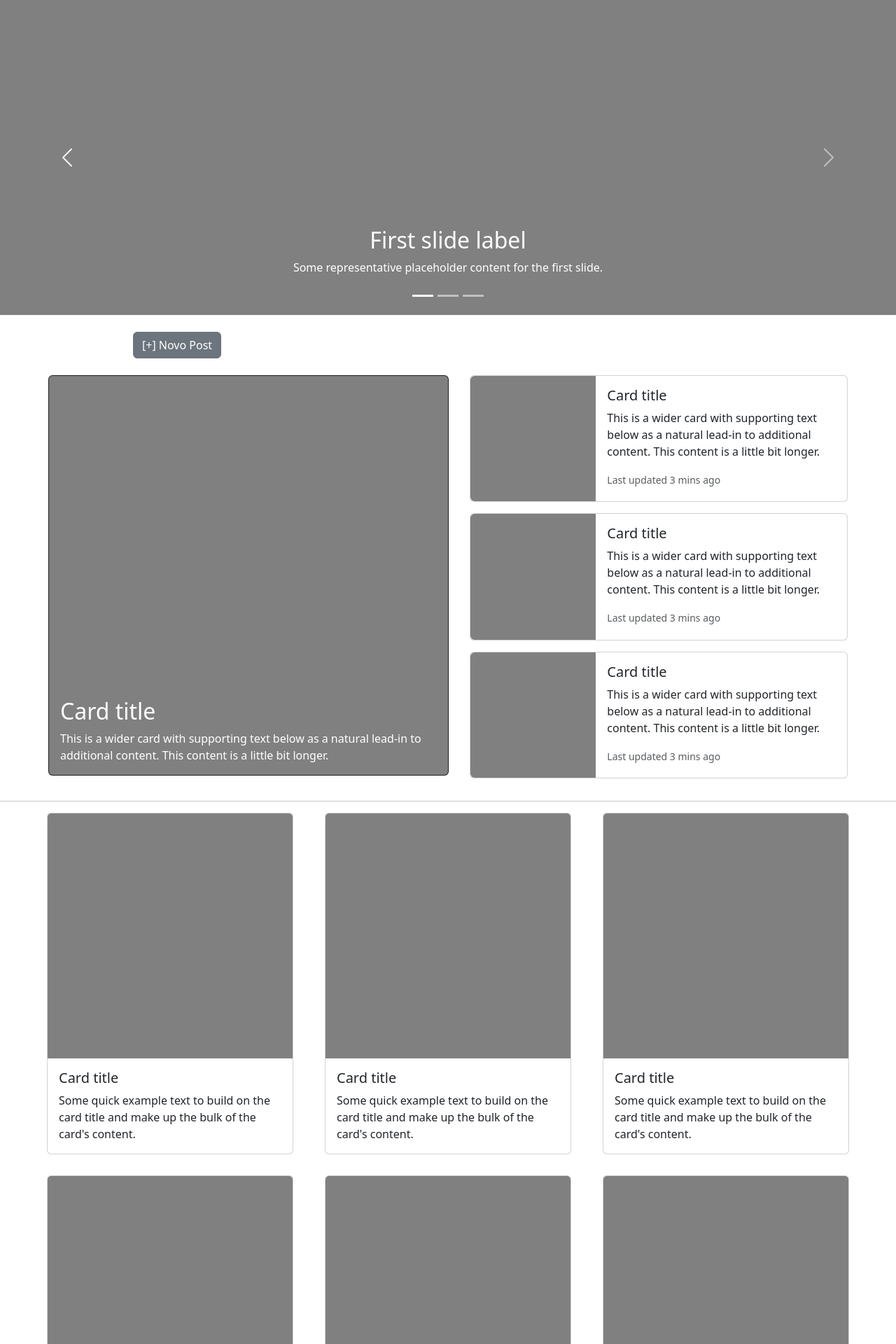
After one commit to Daiene/Pixels, a Flask app: page /bloglogon in a window 1280 px wide. The commit adds this page. Shown: the top 1920 px of the page at 70% size. Run offline with Flask 3, Linux system fonts and the light colour scheme.

Commit message:
bloglogon.html adicionado e inserido na rota

```diff
--- a/src/app.py
+++ b/src/app.py
@@ -89,6 +89,10 @@ def logout():
     session["email"] = None
     return redirect("/")
 
+
+@app.route('/bloglogon')
+def bloglogon():
+    return render_template('bloglogon.html')
 
 
 @app.route('/esqueceu_senha')
--- a/src/static/style/style_blog.css
+++ b/src/static/style/style_blog.css
@@ -17,8 +17,12 @@
 .flex_row{
     display: flex;
     flex-direction: row;
-    align-items: st;
+    align-items: start;
     justify-content: center;
     flex-wrap: wrap;
     gap: 45px;
 }
+
+.new-post{
+    margin-left: 190px;
+}
--- /dev/null
+++ b/src/templates/bloglogon.html
@@ -0,0 +1,207 @@
+{% extends "base.html" %}> {% block content %}
+<main>
+  <div id="carouselExampleCaptions" class="carousel slide">
+    <link rel="stylesheet" href="../static/style/style_blog.css">
+      <div class="carousel-indicators">
+        <button type="button" data-bs-target="#carouselExampleCaptions" data-bs-slide-to="0" class="active" aria-current="true" aria-label="Slide 1"></button>
+        <button type="button" data-bs-target="#carouselExampleCaptions" data-bs-slide-to="1" aria-label="Slide 2"></button>
+        <button type="button" data-bs-target="#carouselExampleCaptions" data-bs-slide-to="2" aria-label="Slide 3"></button>
+      </div>
+      <div class="carousel-inner" >
+        <div class="carousel-item active">
+          <img src="../static/img/gray.png" class="d-block w-100" alt="..." style="max-height: 450px;">
+          <div class="carousel-caption d-none d-md-block">
+            <h2>First slide label</h2>
+            <p>Some representative placeholder content for the first slide.</p>
+          </div>
+        </div>
+        <div class="carousel-item">
+          <img src="../static/img/gray.png" class="d-block w-100" alt="..." style="max-height: 450px;">
+          <div class="carousel-caption d-none d-md-block">
+            <h5>Second slide label</h5>
+            <p>Some representative placeholder content for the second slide.</p>
+          </div>
+        </div>
+        <div class="carousel-item">
+          <img src="..." class="d-block w-100" alt="..." style="max-height: 450px;">
+          <div class="carousel-caption d-none d-md-block">
+            <h5>Third slide label</h5>
+            <p>Some representative placeholder content for the third slide.</p>
+          </div>
+        </div>
+      </div>
+      <button class="carousel-control-prev" type="button" data-bs-target="#carouselExampleCaptions" data-bs-slide="prev">
+        <span class="carousel-control-prev-icon" aria-hidden="true"></span>
+        <span class="visually-hidden">Previous</span>
+      </button>
+      <button class="carousel-control-next" type="button" data-bs-target="#carouselExampleCaptions" data-bs-slide="next">
+        <span class="carousel-control-next-icon" aria-hidden="true"></span>
+        <span class="visually-hidden">Next</span>
+      </button>
+    </div>
+    <br>
+    <div class="new-post">
+      <button type="button" class="btn btn-secondary">[+] Novo Post</button>
+    </div>
+    <br>
+  <div class="flex_container1">
+      <div>
+          <div class="card text-bg-dark">
+              <img src="../static/img/gray.png" class="card-img" alt="..." style="max-width: 570px;">
+              <div class="card-img-overlay d-flex justify-content-end flex-column">
+                <h2 class="card-title">Card title</h2>
+                <p class="card-text">This is a wider card with supporting text below as a natural lead-in to additional content. This content is a little bit longer.</p>
+              </div>
+            </div>
+      </div>
+      <div>
+          <div class="card mb-3" style="max-width: 540px;">
+              <div class="row g-0">
+                <div class="col-md-4">
+                  <img src="../static/img/gray.png" class="img-fluid rounded-start" alt="...">
+                </div>
+                <div class="col-md-8">
+                  <div class="card-body">
+                    <h5 class="card-title">Card title</h5>
+                    <p class="card-text">This is a wider card with supporting text below as a natural lead-in to additional content. This content is a little bit longer.</p>
+                    <p class="card-text"><small class="text-body-secondary">Last updated 3 mins ago</small></p>
+                  </div>
+                </div>
+              </div>
+            </div>
+          <div class="card mb-3" style="max-width: 540px;">
+              <div class="row g-0">
+                <div class="col-md-4">
+                  <img src="../static/img/gray.png" class="img-fluid rounded-start" alt="...">
+                </div>
+                <div class="col-md-8">
+                  <div class="card-body">
+                    <h5 class="card-title">Card title</h5>
+                    <p class="card-text">This is a wider card with supporting text below as a natural lead-in to additional content. This content is a little bit longer.</p>
+                    <p class="card-text"><small class="text-body-secondary">Last updated 3 mins ago</small></p>
+                  </div>
+                </div>
+              </div>
+            </div>
+          <div class="card mb-3" style="max-width: 540px;">
+              <div class="row g-0">
+                <div class="col-md-4">
+                  <img src="../static/img/gray.png" class="img-fluid rounded-start" alt="...">
+                </div>
+                <div class="col-md-8">
+                  <div class="card-body">
+                    <h5 class="card-title">Card title</h5>
+                    <p class="card-text">This is a wider card with supporting text below as a natural lead-in to additional content. This content is a little bit longer.</p>
+                    <p class="card-text"><small class="text-body-secondary">Last updated 3 mins ago</small></p>
+                  </div>
+                </div>
+              </div>
+            </div>
+      </div>
+  </div>
+  <hr>
+  <div class="flex_container2">
+      <div class="flex_row">
+          <div class="card" style="width: 22rem;">
+              <img src="../static/img/gray.png" class="card-img-top" alt="...">
+              <div class="card-body">
+                <h5 class="card-title">Card title</h5>
+                <p class="card-text">Some quick example text to build on the card title and make up the bulk of the card's content.</p>
+              </div>
+            </div>
+            <div class="flex_row">
+              <div class="card" style="width: 22rem;">
+                  <img src="../static/img/gray.png" class="card-img-top" alt="...">
+                  <div class="card-body">
+                    <h5 class="card-title">Card title</h5>
+                    <p class="card-text">Some quick example text to build on the card title and make up the bulk of the card's content.</p>
+                  </div>
+                </div>
+          </div>
+          <div class="flex_row">
+              <div class="card" style="width: 22rem;">
+                  <img src="../static/img/gray.png" class="card-img-top" alt="...">
+                  <div class="card-body">
+                    <h5 class="card-title">Card title</h5>
+                    <p class="card-text">Some quick example text to build on the card title and make up the bulk of the card's content.</p>
+                  </div>
+                </div>
+          </div>
+      </div>
+      <div class="flex_row">
+          <div class="card" style="width: 22rem;">
+              <img src="../static/img/gray.png" class="card-img-top" alt="...">
+              <div class="card-body">
+                <h5 class="card-title">Card title</h5>
+                <p class="card-text">Some quick example text to build on the card title and make up the bulk of the card's content.</p>
+              </div>
+            </div>
+            <div class="flex_row">
+              <div class="card" style="width: 22rem;">
+                  <img src="../static/img/gray.png" class="card-img-top" alt="...">
+                  <div class="card-body">
+                    <h5 class="card-title">Card title</h5>
+                    <p class="card-text">Some quick example text to build on the card title and make up the bulk of the card's content.</p>
+                  </div>
+                </div>
+          </div>
+          <div class="flex_row">
+              <div class="card" style="width: 22rem;">
+                  <img src="../static/img/gray.png" class="card-img-top" alt="...">
+                  <div class="card-body">
+                    <h5 class="card-title">Card title</h5>
+                    <p class="card-text">Some quick example text to build on the card title and make up the bulk of the card's content.</p>
+                  </div>
+                </div>
+          </div>
+      </div>
+      <div class="flex_row">
+          <div class="card" style="width: 22rem;">
+              <img src="../static/img/gray.png" class="card-img-top" alt="...">
+              <div class="card-body">
+                <h5 class="card-title">Card title</h5>
+                <p class="card-text">Some quick example text to build on the card title and make up the bulk of the card's content.</p>
+              </div>
+            </div>
+            <div class="flex_row">
+              <div class="card" style="width: 22rem;">
+                  <img src="../static/img/gray.png" class="card-img-top" alt="...">
+                  <div class="card-body">
+                    <h5 class="card-title">Card title</h5>
+                    <p class="card-text">Some quick example text to build on the card title and make up the bulk of the card's content.</p>
+                  </div>
+                </div>
+          </div>
+          <div class="flex_row">
+              <div class="card" style="width: 22rem;">
+                  <img src="../static/img/gray.png" class="card-img-top" alt="...">
+                  <div class="card-body">
+                    <h5 class="card-title">Card title</h5>
+                    <p class="card-text">Some quick example text to build on the card title and make up the bulk of the card's content.</p>
+                  </div>
+                </div>
+          </div>
+      </div>
+      <div class="flex_row">
+          <nav aria-label="Page navigation example">
+              <ul class="pagination">
+                <li class="page-item">
+                  <a class="page-link" href="#" aria-label="Previous">
+                    <span aria-hidden="true">&laquo;</span>
+                  </a>
+                </li>
+                <li class="page-item"><a class="page-link" href="#">1</a></li>
+                <li class="page-item"><a class="page-link" href="#">2</a></li>
+                <li class="page-item"><a class="page-link" href="#">3</a></li>
+                <li class="page-item"><a class="page-link" href="#">4</a></li>
+                <li class="page-item">
+                  <a class="page-link" href="#" aria-label="Next">
+                    <span aria-hidden="true">&raquo;</span>
+                  </a>
+                </li>
+              </ul>
+            </nav>
+      </div>
+  </div>
+</main>
+{% endblock %}
```
